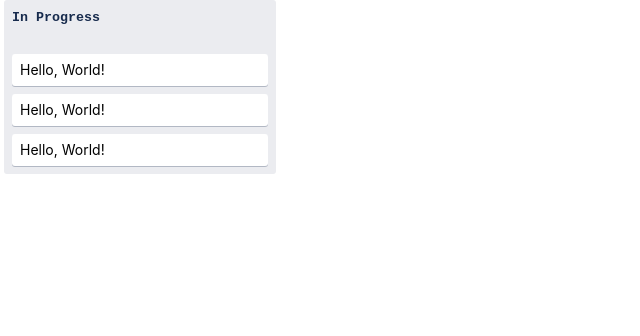
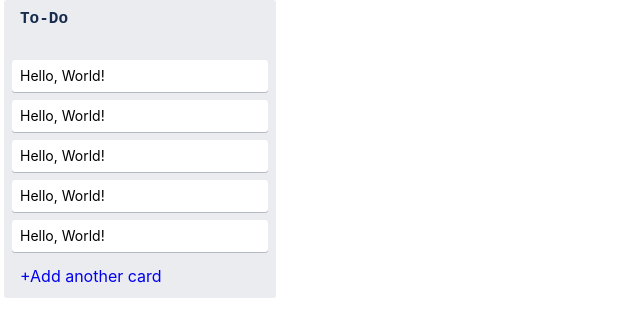
Before and after one commit to thescripted/trello-markup, a React (Create React App) app: page / in a window 1280 px wide. Shown: the top 336 px of the page, without its empty margins (0-640 px from the left). Built offline with nearby package versions, Linux system fonts and the light colour scheme.

Commit message:
Added 'new-card' link

```diff
--- a/src/App.js
+++ b/src/App.js
@@ -1,10 +1,10 @@
 import React from 'react';
-import Card from "./Components/Card";
+import CardList from "./Components/CardList";
 
 function App() {
   return (
     <div className="App">
-      <Card />
+      <CardList />
     </div>
   );
 }
--- a/src/Components/Card.js
+++ b/src/Components/Card.js
@@ -2,30 +2,9 @@ import React from 'react';
 
 const Card = () => {
   return (
-    <div className="list-wrapper">
-      <div className="card-list">
-        <div className="header-list">
-          <textarea className="header-list-name" spellCheck="false">
-            In Progress
-          </textarea>
-        </div>
-        <div className="card-component f14 lh20">
-          <div className="card-title">
-            Hello, World!
-          </div>
-        </div>
-
-        <div className="card-component f14 lh20">
-          <div className="card-title">
-            Hello, World!
-          </div>
-        </div>
-
-        <div className="card-component f14 lh20">
-          <div className="card-title">
-            Hello, World!
-          </div>
-        </div>
+    <div className="card-component f14 lh20">
+      <div className="card-title">
+        Hello, World!
       </div>
     </div>
   );
--- a/src/Components/CardList.js
+++ b/src/Components/CardList.js
@@ -0,0 +1,29 @@
+import React from 'react';
+import Card from "./Card";
+
+const CardList = () => {
+  return (
+    <div className="list-wrapper">
+      <div className="card-list">
+        <div className="header-list">
+          <textarea className="header-list-name f16" spellCheck="false">
+            To-Do
+          </textarea>
+        </div>
+        <Card />
+        <Card />
+        <Card />
+        <Card />
+        <Card />
+        <div className="add-another-card">
+          <a href="/" className="card-composer">
+            <span className="icon-add"></span>
+            <span className="add-another-card-text">Add another card</span>
+          </a>
+        </div>
+      </div>
+    </div>
+  );
+};
+
+export default CardList
--- a/src/style.css
+++ b/src/style.css
@@ -20,6 +20,11 @@ code {
 .f14 {
   font-size: 14px;
 }
+
+.f16 {
+  font-size: 16px;
+}
+
 
 /* App.css */
 .App {
@@ -83,6 +88,7 @@ code {
   min-height: 20px;
   padding: 10px 8px;
   width: 100%;
+  box-sizing: border-box;
 }
 
 .header-list-name {
@@ -100,6 +106,7 @@ code {
   overflow: hidden;
   overflow-wrap: break-word;
   resize: none;
+  white-space: normal;
 }
 
 
@@ -117,3 +124,35 @@ code {
 .card-title {
   padding: 6px 8px 2px;
 }
+
+/* CardList.js */
+.add-another-card {
+  width: 100%;
+  min-height: 38px;
+}
+
+.card-composer {
+  display: block;
+  text-decoration: none;
+  text-align: left;
+  margin: 2px 8px 8px;
+  padding: 4px 8px;
+  border-radius: 3px;
+}
+
+.card-composer:visited{
+}
+
+
+.card-composer:hover{
+  background-color: rgba(9,30,66,0.08);
+  color: #172b4d;
+}
+
+
+.icon-add::before{
+  content: "\002B"
+}
+
+.add-another-card-text{
+}
```
